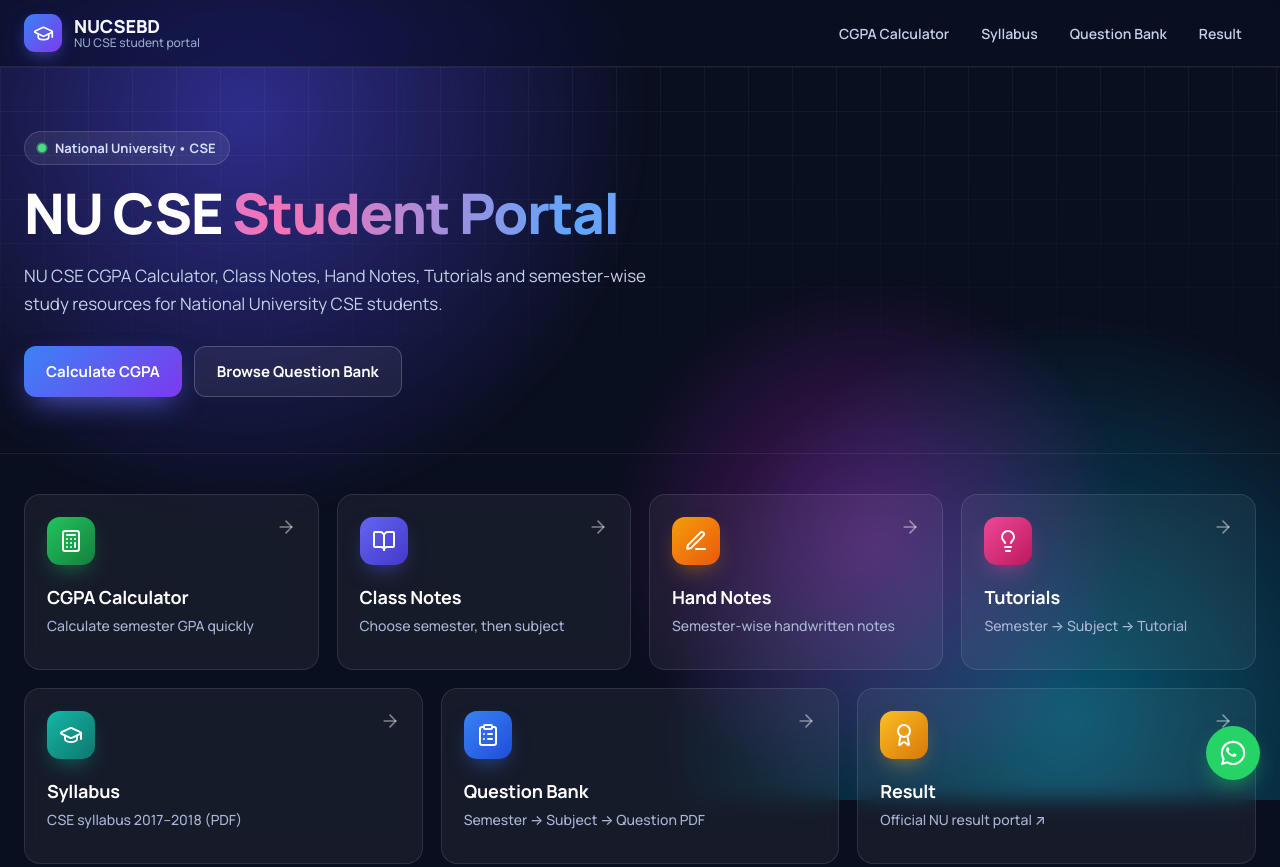
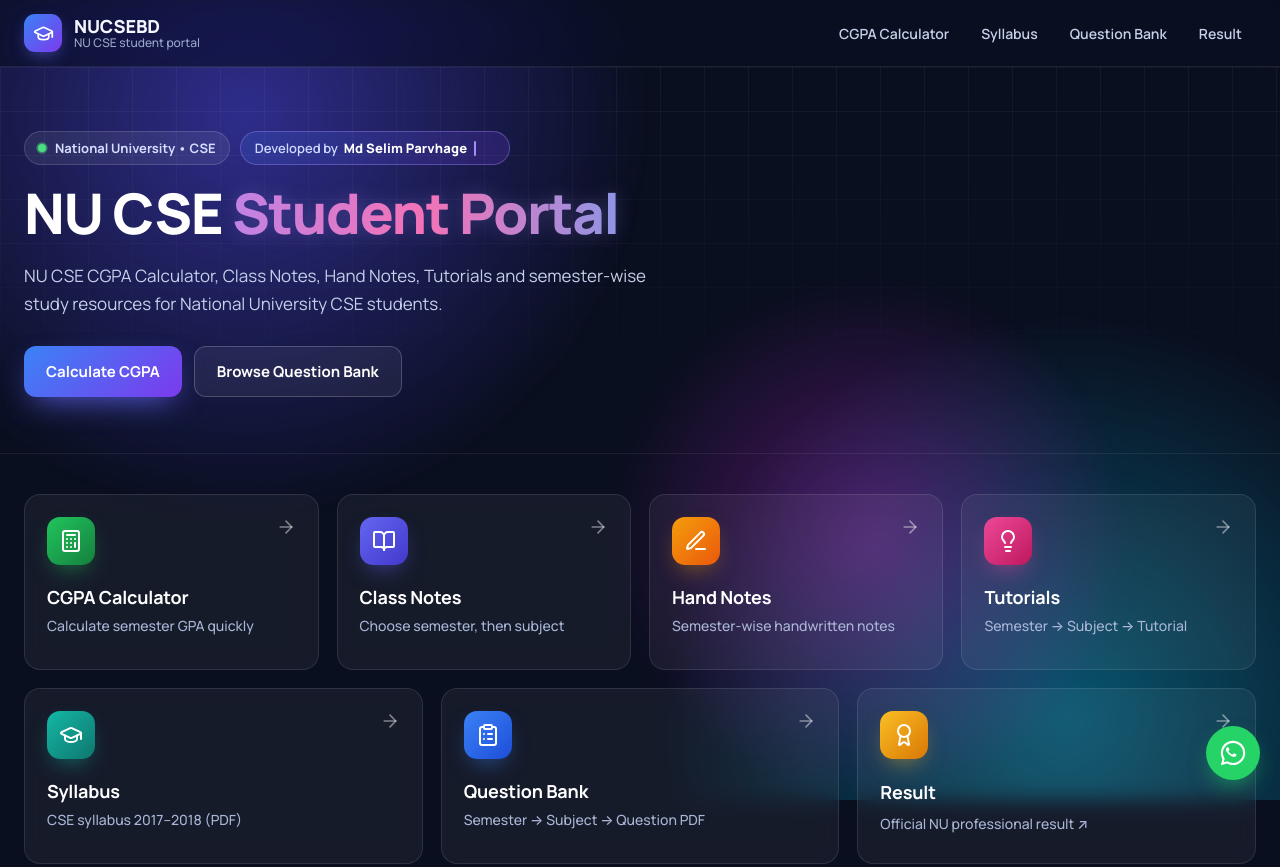
Before and after one commit to ftfgc026-gif/nu-cse-gpa-calculate, a plain HTML site: page index.html in a window 1280 px wide. Shown: the top 867 px of the page. Drawn offline with Linux system fonts and the light colour scheme.

Commit message:
Add files via upload

```diff
--- a/fx.js
+++ b/fx.js
@@ -1,7 +1,8 @@
 /*
   NUCSEBD — small visual effects (no effect on features)
   1) a soft light that follows the mouse inside cards
-  2) panels fade in when you scroll to them
+  2) the developer name types and erases itself
+  3) panels fade in when you scroll to them
 */
 (function () {
   "use strict";
@@ -16,6 +17,27 @@
     el.style.setProperty("--mx", (e.clientX - r.left) + "px");
     el.style.setProperty("--my", (e.clientY - r.top) + "px");
   }, { passive: true });
+
+  // Developer name: types, waits, erases, repeats
+  var dev = document.getElementById("devType");
+  if (dev && !reduce) {
+    var phrase = dev.getAttribute("data-text") || dev.textContent;
+    var n = 0, typing = true;
+    dev.textContent = "";
+    var step = function () {
+      if (typing) {
+        n++;
+        dev.textContent = phrase.slice(0, n);
+        if (n >= phrase.length) { typing = false; return setTimeout(step, 2400); }
+        return setTimeout(step, 95);
+      }
+      n--;
+      dev.textContent = phrase.slice(0, n);
+      if (n <= 0) { typing = true; return setTimeout(step, 700); }
+      return setTimeout(step, 45);
+    };
+    setTimeout(step, 1100);
+  }
 
   // Scroll reveal
   var items = document.querySelectorAll(".reveal");
--- a/index.html
+++ b/index.html
@@ -87,8 +87,14 @@
 <main>
   <section class="hero-card">
     <div class="hero-inner">
-      <div class="hero-badge"><i class="badge-dot"></i>National University • CSE</div>
-      <h1>NU CSE <span class="grad-text">Student Portal</span></h1>
+      <div class="hero-badges">
+        <div class="hero-badge"><i class="badge-dot"></i>National University • CSE</div>
+        <div class="hero-dev" aria-label="Developed by Md Selim Parvhage">
+          <span>Developed by</span>
+          <b id="devType" data-text="Md Selim Parvhage">Md Selim Parvhage</b><i class="caret" aria-hidden="true"></i>
+        </div>
+      </div>
+      <h1><span class="h1-a">NU CSE</span> <span class="grad-text">Student Portal</span></h1>
       <p>NU CSE CGPA Calculator, Class Notes, Hand Notes, Tutorials and semester-wise study resources for National University CSE students.</p>
       <div class="hero-actions">
         <button type="button" class="btn-primary" data-trigger=".card-cgpa">Calculate CGPA</button>
@@ -141,12 +147,12 @@
         <span class="portal-arrow"><svg class="ico" aria-hidden="true"><use href="#i-arrow"/></svg></span>
       </button>
 
-      <button class="portal-card card-result" type="button" data-library="result">
+      <a class="portal-card card-result" href="https://results.nu.ac.bd/professional" target="_blank" rel="noopener noreferrer" aria-label="Result: official National University professional result page (opens in a new tab)">
         <span class="portal-icon"><svg class="ico" aria-hidden="true"><use href="#i-award"/></svg></span>
         <span class="portal-title">Result</span>
-        <span class="portal-desc">Official NU result portal ↗</span>
+        <span class="portal-desc">Official NU professional result ↗</span>
         <span class="portal-arrow"><svg class="ico" aria-hidden="true"><use href="#i-arrow"/></svg></span>
-      </button>
+      </a>
     </section>
 
     <section class="home-extras">
@@ -259,10 +265,6 @@
         <div class="subject-popup-grid" id="libSubjectGrid"></div>
       </div>
 
-      <div id="libResultStep" class="step-panel">
-        <div class="lib-list" id="libResultList"></div>
-      </div>
-
       <div id="libPapersStep" class="step-panel">
         <button class="modal-back" type="button" id="libBackToSubjects">← Back to Subjects</button>
         <div class="lib-list" id="libPapersList"></div>
--- a/library.js
+++ b/library.js
@@ -19,15 +19,13 @@
     syllabus: document.getElementById("libSyllabusStep"),
     semester: document.getElementById("libSemesterStep"),
     subject: document.getElementById("libSubjectStep"),
-    papers: document.getElementById("libPapersStep"),
-    result: document.getElementById("libResultStep")
+    papers: document.getElementById("libPapersStep")
   };
 
   const syllabusList = document.getElementById("libSyllabusList");
   const semesterGrid = document.getElementById("libSemesterGrid");
   const subjectGrid = document.getElementById("libSubjectGrid");
   const papersList = document.getElementById("libPapersList");
-  const resultList = document.getElementById("libResultList");
   const backToSemesters = document.getElementById("libBackToSemesters");
   const backToSubjects = document.getElementById("libBackToSubjects");
 
@@ -254,41 +252,11 @@
     openModal(opener);
   }
 
-  /* ---------- Result (official NU links, open in a new tab) ---------- */
-  function openResult(opener) {
-    const items = (data().results || []).filter(function (r) { return r && r.url; });
-    resultList.innerHTML = "";
-
-    items.forEach(function (item) {
-      const card = document.createElement("div");
-      card.className = "lib-card";
-      card.innerHTML =
-        '<div class="lib-card-icon" aria-hidden="true">' + ico("i-award") + "</div>" +
-        '<div class="lib-card-main">' +
-          "<h3>" + esc(item.title) + "</h3>" +
-          '<span class="lib-tag">Official NU Portal</span>' +
-          (item.description ? "<p>" + esc(item.description) + "</p>" : "") +
-        "</div>" +
-        '<div class="lib-actions"><a class="lib-btn lib-btn-view" href="' + esc(item.url) +
-        '" target="_blank" rel="noopener noreferrer" aria-label="Open ' + esc(item.title) + ' in a new tab">Open Portal ↗</a></div>';
-      resultList.appendChild(card);
-    });
-
-    if (!items.length) {
-      resultList.innerHTML = '<div class="resource-coming-card"><div class="coming-icon">' + ico("i-award") + '</div><h3>Result</h3>' + comingSoonHTML() + "</div>";
-    }
-
-    setHead("Result", "NU Results", "Opens the official National University result portal in a new tab.");
-    showStep("result");
-    openModal(opener);
-  }
-
   /* ---------- events ---------- */
   document.querySelectorAll("[data-library]").forEach(function (card) {
     card.addEventListener("click", function () {
       if (card.dataset.library === "syllabus") openSyllabus(card);
       else if (card.dataset.library === "question-bank") openQuestionBank(card);
-      else if (card.dataset.library === "result") openResult(card);
     });
   });
 
--- a/theme-live.css
+++ b/theme-live.css
@@ -107,6 +107,12 @@ body { background: #0a0f1f; color: #f3f6ff; }
 
 .hero-card h1 { color: #fff; }
 
+/* heading: words are "written in" from the left, then the colour keeps flowing */
+.hero-card h1 .h1-a,
+.grad-text { display: inline-block; }
+
+.hero-card h1 .h1-a { animation: write-in 1s var(--ease) .15s backwards; }
+
 .grad-text {
   background: linear-gradient(90deg, #60a5fa, #a78bfa, #f472b6, #60a5fa);
   background-size: 220% 100%;
@@ -114,12 +120,67 @@ body { background: #0a0f1f; color: #f3f6ff; }
   background-clip: text;
   color: transparent;
   -webkit-text-fill-color: transparent;
-  animation: shimmer 10s linear infinite;
+  animation:
+    write-in 1.1s var(--ease) .6s backwards,
+    shimmer 9s linear 1.7s infinite,
+    glow 4.5s ease-in-out 1.7s infinite;
+}
+
+@keyframes write-in {
+  from { clip-path: inset(-10% 100% -10% 0); opacity: 0; transform: translateY(12px); }
+  to   { clip-path: inset(-10% -2% -10% 0);  opacity: 1; transform: none; }
 }
 
 @keyframes shimmer { to { background-position: 220% 0; } }
 
+@keyframes glow {
+  0%, 100% { filter: drop-shadow(0 0 0 rgba(167,139,250,0)); }
+  50%      { filter: drop-shadow(0 0 16px rgba(167,139,250,.45)); }
+}
+
 .hero-card p { color: #c6d0ea; }
+
+/* badge row: NU badge + developer pill that types and erases its text */
+.hero-badges {
+  display: flex;
+  flex-wrap: wrap;
+  align-items: center;
+  gap: 10px;
+  margin-bottom: 18px;
+}
+
+.hero-badges .hero-badge { margin-bottom: 0; }
+
+.hero-dev {
+  display: inline-flex;
+  align-items: center;
+  gap: 6px;
+  min-width: 270px;          /* keeps the pill from changing size while typing */
+  padding: 6px 14px;
+  border-radius: 999px;
+  background: linear-gradient(135deg, rgba(59,130,246,.18), rgba(124,58,237,.20));
+  border: 1px solid rgba(167,139,250,.38);
+  color: #cfd9ff;
+  font-size: 13px;
+  font-weight: 600;
+}
+
+.hero-dev b {
+  color: #fff;
+  font-weight: 800;
+  letter-spacing: .01em;
+}
+
+.caret {
+  width: 2px;
+  height: 1.15em;
+  margin-left: 1px;
+  border-radius: 1px;
+  background: #a78bfa;
+  animation: blink 1s steps(1) infinite;
+}
+
+@keyframes blink { 50% { opacity: 0; } }
 
 /* one-time entrance of the hero */
 @keyframes rise {
@@ -127,8 +188,7 @@ body { background: #0a0f1f; color: #f3f6ff; }
   to   { opacity: 1; transform: none; }
 }
 
-.hero-badge   { animation: rise .7s var(--ease) .05s backwards; }
-.hero-card h1 { animation: rise .8s var(--ease) .15s backwards; }
+.hero-badges  { animation: rise .7s var(--ease) .05s backwards; }
 .hero-card p  { animation: rise .8s var(--ease) .28s backwards; }
 .hero-actions { animation: rise .8s var(--ease) .40s backwards; }
 
@@ -323,6 +383,8 @@ main .latest-dot { background: linear-gradient(135deg, var(--g1), var(--g2)); co
 @media (prefers-reduced-motion: reduce) {
   .bg-aurora span,
   .grad-text,
+  .hero-card h1 .h1-a,
+  .caret,
   .badge-dot { animation: none !important; }
   html.js .reveal:not(.in) { opacity: 1; transform: none; }
 }
```
